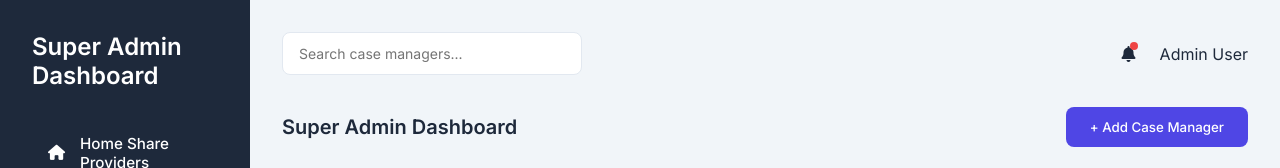
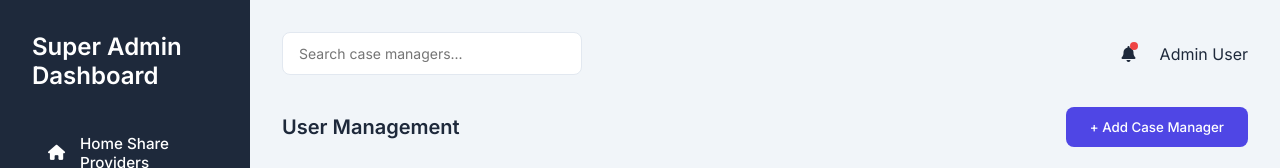
Before and after one commit to ammaarkhan/admin-dashboard, a plain HTML site: page super-admin/user-management.html in a window 1280 px wide. Shown: the top 168 px of the page. Drawn offline with Linux system fonts and the light colour scheme.

Commit message:
Update section title in user management page from 'Super Admin Dashboard' to 'User Management' for improved clarity

```diff
--- a/super-admin/user-management.html
+++ b/super-admin/user-management.html
@@ -59,7 +59,7 @@
         </header>
         <section class="users-section">
           <div class="section-header">
-            <h2>Super Admin Dashboard</h2>
+            <h2>User Management</h2>
             <button class="add-user-btn" id="addCaseManagerBtn">
               + Add Case Manager
             </button>
```
